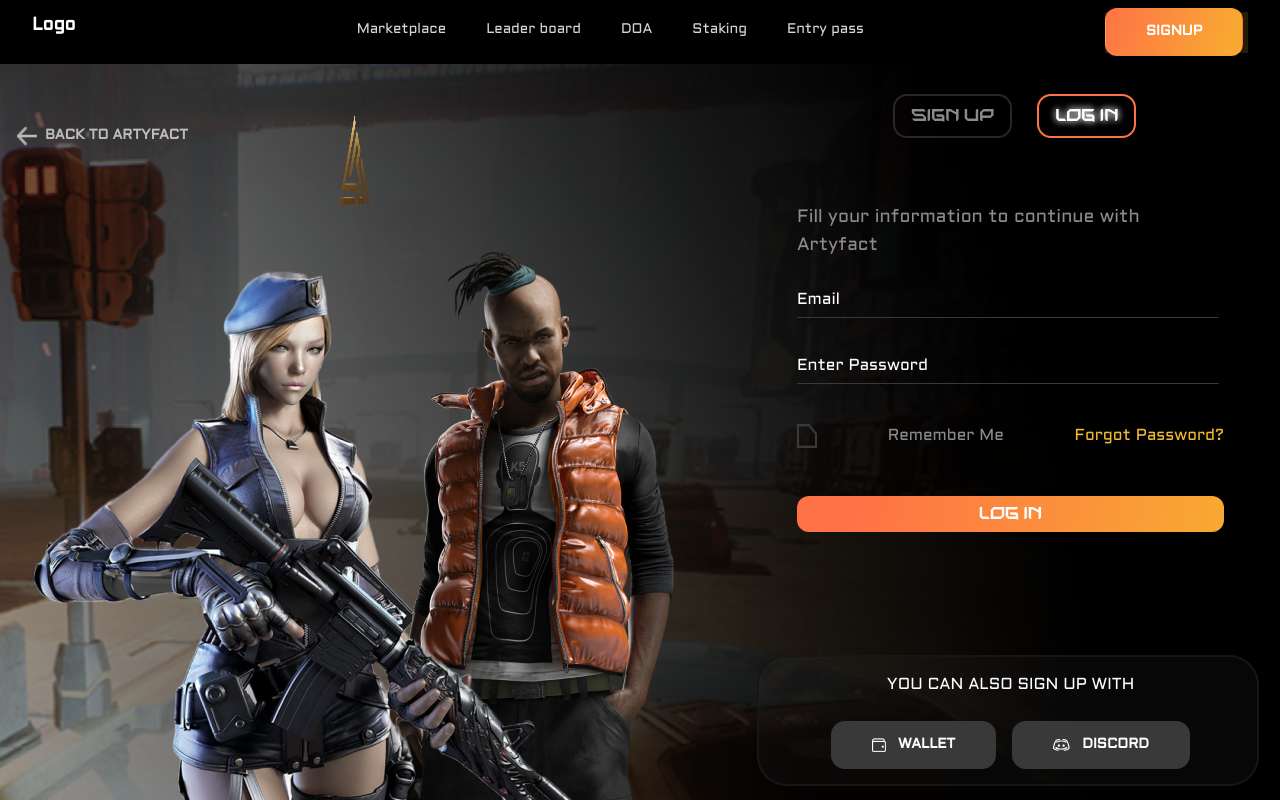
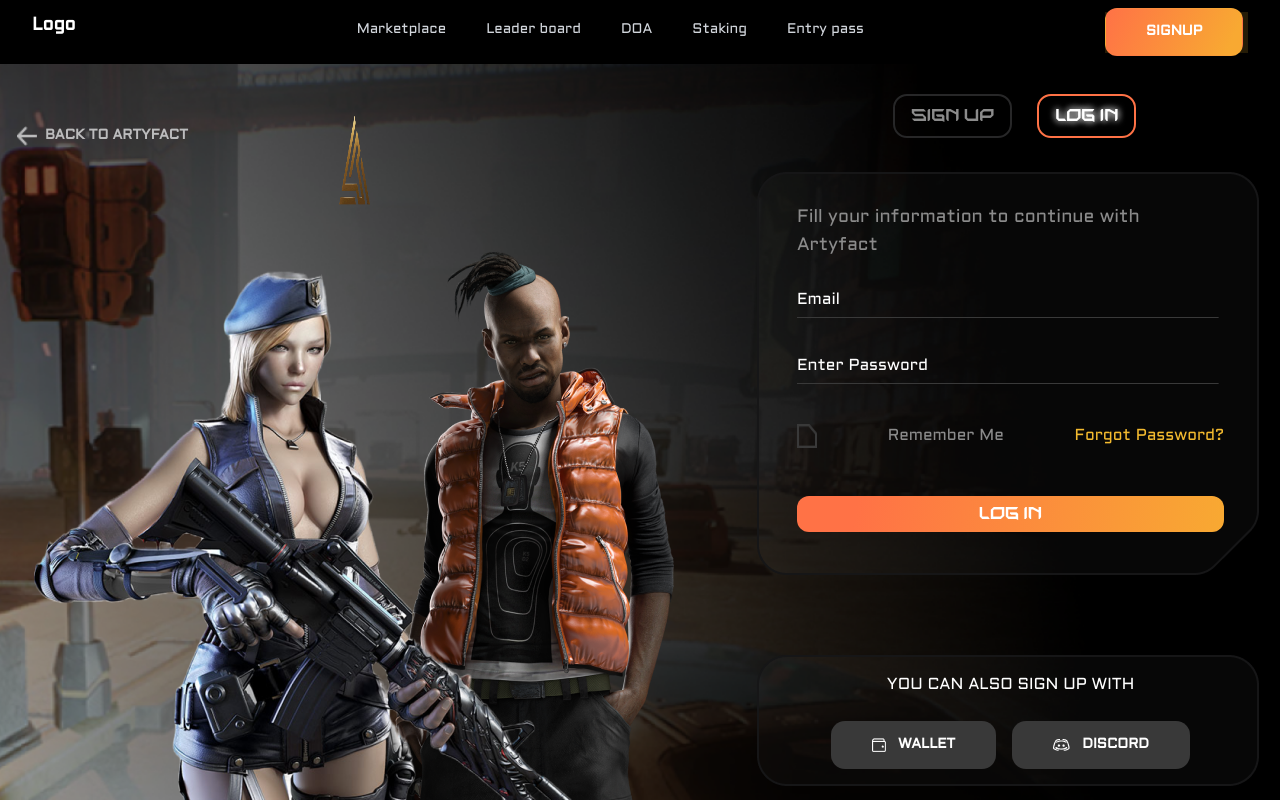
Before and after one commit to Praful2511/artyfact-rough, a Next.js app: page /login in a window 1280 px wide. Shown: the top 800 px of the page. Built offline with nearby package versions, Linux system fonts and the light colour scheme.

Commit message:
Fix bg image in login

```diff
--- a/src/components/avatarDropdown.js
+++ b/src/components/avatarDropdown.js
@@ -30,9 +30,8 @@
 
   return (
     <div>
-      {/* <ButtonPrimary className={"primaryBg"}>LOGIN</ButtonPrimary>) */}
       {loggedIn ? (
-        <div className="relative">
+        <div className="relative" style={{zIndex:"1"}}>
           <div
             className="flex items-center gap-2 text-xs cursor-pointer"
             onClick={() => {
--- a/src/styles/global.scss
+++ b/src/styles/global.scss
@@ -381,3 +381,7 @@
     border: 2px solid #272728;
     border-radius: 14px !important;
    }
+   .loginBg {
+    background-image: url("../images/backgrounds/login\ card.png");
+    background-repeat: no-repeat;
+  }
```
